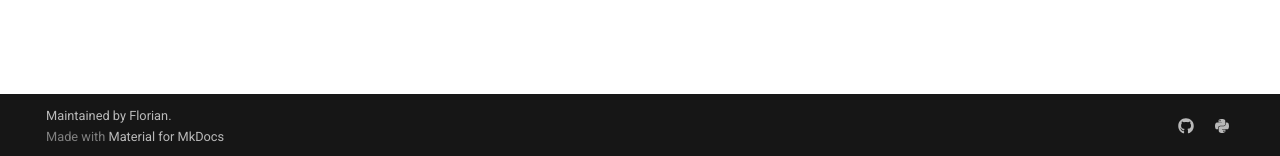
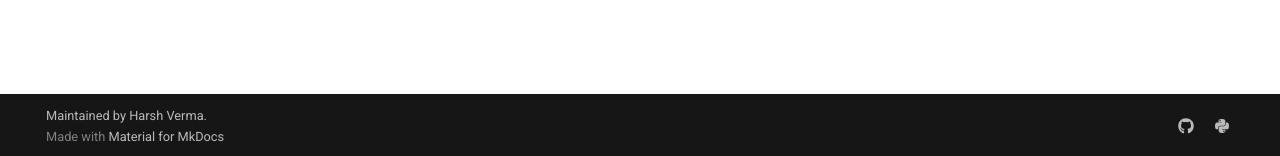
Before and after one commit to synacktraa/buildantic, an MkDocs documentation site: the page built from docs/index.md, in a window 1280 px wide. Shown: the part 741-897 px from the top of the page. Built offline with MkDocs 1.6.1 and Material for MkDocs 9.7.7, drawn with Linux system fonts in a browser that asks for light colours; comment, search, counter and statistics services are not loaded.

Commit message:
update mkdocs yaml

```diff
--- a/mkdocs.yml
+++ b/mkdocs.yml
@@ -5,7 +5,7 @@ site_description: Pydantic is all you need
 site_author: Harsh Verma
 edit_uri: edit/main/docs/
 repo_name: synacktraa/buildantic
-copyright: Maintained by <a href="https://synacktraa.com">Florian</a>.
+copyright: Maintained by <a href="https://github.com/synacktraa.com">Harsh Verma</a>.
 
 nav:
   - Home: index.md
```
